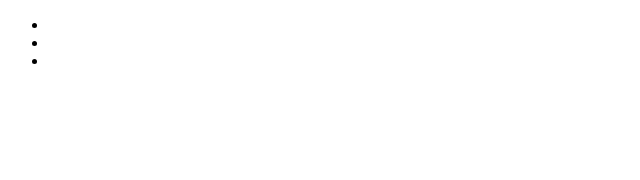
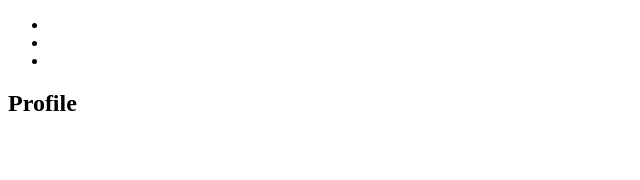
Before and after one commit to BlakeSpiers/Social-Network-Project, a React (Create React App) app in the folder react-front/: page /user/1 in a window 1280 px wide. Shown: the top 180 px of the page, without its empty margins (0-640 px from the left). Built offline with nearby package versions, Linux system fonts and the light colour scheme; the HTML template or start-up script is replaced by a standard one.

Commit message:
L113 Profile Page

```diff
--- a/react-front/src/MainRouter.js
+++ b/react-front/src/MainRouter.js
@@ -4,6 +4,7 @@ import Home from './core/Home'
 import Menu from './core/Menu'
 import Signup from './user/Signup'
 import Signin from './user/Signin'
+import Profile from './user/Profile'
 
 const MainRouter = () => (
     <div>
@@ -12,6 +13,7 @@ const MainRouter = () => (
             <Route exact path="/" component={Home} />
             <Route exact path="/signup" component={Signup} />
             <Route exact path="/signin" component={Signin} />
+            <Route exact path="/user/:userId" component={Profile} />
         </Switch>
     </div>
 )
--- a/react-front/src/core/Menu.js
+++ b/react-front/src/core/Menu.js
@@ -33,7 +33,7 @@ const Menu = ({history}) => (
                     </li>
 
                     <li className="nav-item">
-                        <button type="button" className="btn-link nav-link">{isAuthenticated().user.name}</button>
+                        <Link className="nav-link" to={`/user/${isAuthenticated().user._id}`}>{`${isAuthenticated().user.name}'s profile`}</Link>
                     </li>
                 </>
             )}
--- /dev/null
+++ b/react-front/src/user/Profile.js
@@ -0,0 +1,11 @@
+import React, { Component } from 'react'
+
+export default class Profile extends Component {
+    render() {
+        return (
+            <div className="container">
+                <h2 className="mt-5 mb-5">Profile</h2>
+            </div>
+        )
+    }
+}
```
